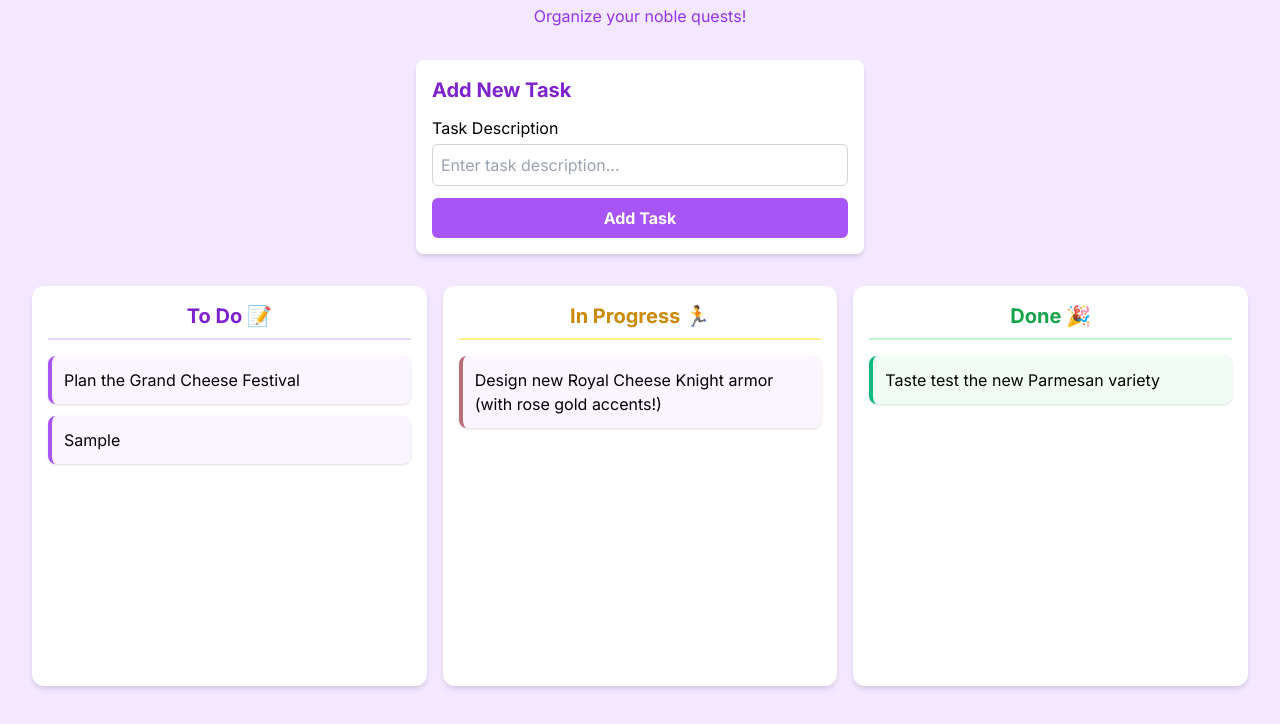
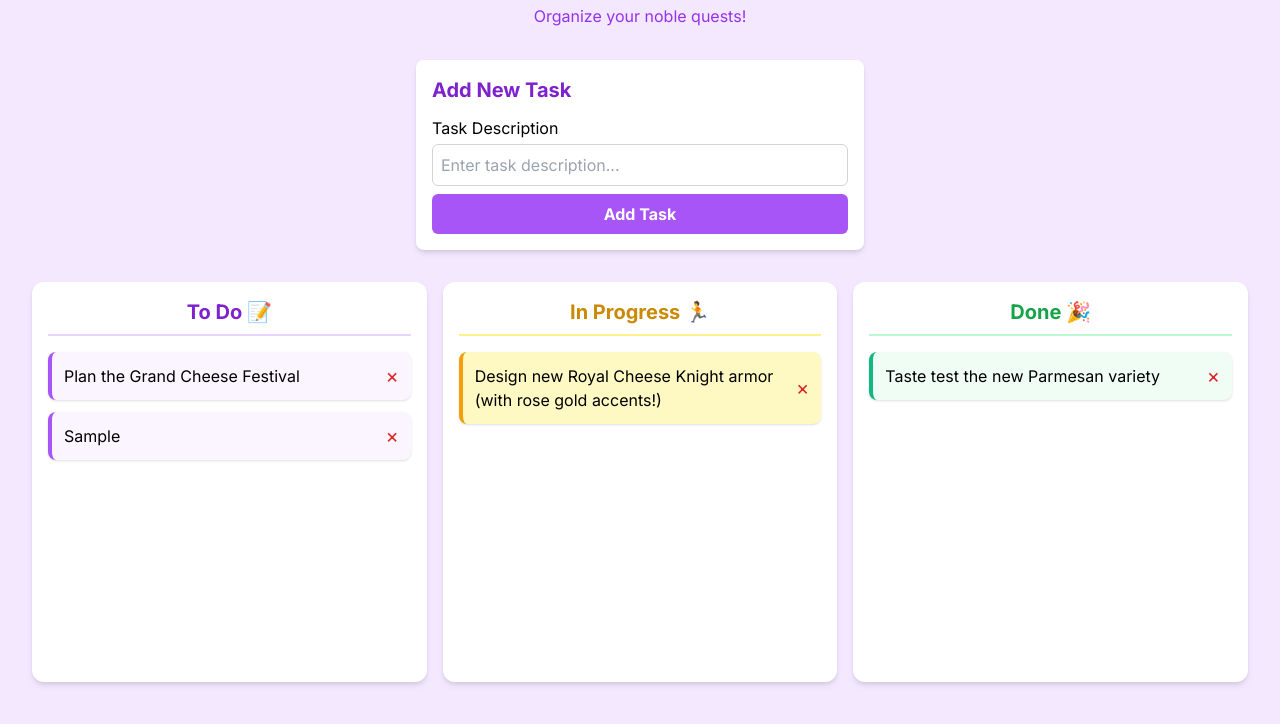
Before and after one commit to JStanoeva/kanban-task-tracker, a plain HTML site: page index.html in a window 1280 px wide. Both pictures are taken after typing "Sample" into the empty fields and a click on the button "Add Task". Shown: the part 76-800 px from the top of the page. Drawn offline with nearby package versions, Linux system fonts and the light colour scheme.

Commit message:
style: highlight in progress tasks

```diff
--- a/index.html
+++ b/index.html
@@ -16,39 +16,44 @@
         <p class="text-purple-600 mt-2">Organize your noble quests!</p>
     </header>
 
-    <div class="mb-8 p-4 bg-white rounded-lg shadow-md max-w-md mx-auto">
+    <form id="taskForm" class="mb-8 p-4 bg-white rounded-lg shadow-md max-w-md mx-auto">
         <h2 class="text-xl font-semibold mb-3 text-purple-700">Add New Task</h2>
         <label for="newTaskInput" class="block mb-1 font-medium">Task Description</label>
-        <input type="text" id="newTaskInput" placeholder="Enter task description..." class="w-full p-2 border border-gray-300 rounded-md mb-3 focus:outline-none focus:ring-2 focus:ring-purple-500">
-        <button id="addTaskBtn" class="w-full add-task-btn font-bold py-2 px-4 rounded-md">
+        <input type="text" id="newTaskInput" placeholder="Enter task description..." class="w-full p-2 border border-gray-300 rounded-md mb-2 focus:outline-none focus:ring-2 focus:ring-purple-500">
+        <p id="errorMsg" class="text-red-600 text-sm mb-2 hidden">Please enter a task description!</p>
+        <button id="addTaskBtn" class="w-full add-task-btn font-bold py-2 px-4 rounded-md" type="submit">
             Add Task
         </button>
-    </div>
+    </form>
+    <div id="liveRegion" class="sr-only" aria-live="polite"></div>
 
     <main class="kanban-board">
-        <section id="todo" class="kanban-column p-4">
+        <section id="todo" class="kanban-column p-4" aria-label="To Do">
             <h2 class="text-xl font-semibold mb-4 text-center text-purple-700 border-b-2 border-purple-200 pb-2">To Do 📝</h2>
-            <ul class="space-y-3 min-h-[50px]">
-                <li id="task-1" class="task-card p-3 shadow" draggable="true" role="listitem" aria-grabbed="false">
-                    Plan the Grand Cheese Festival
+            <ul class="space-y-3 min-h-[50px]" role="list">
+                <li id="task-1" class="task-card p-3 shadow flex justify-between items-center" draggable="true" role="listitem" aria-grabbed="false">
+                    <span class="task-text">Plan the Grand Cheese Festival</span>
+                    <button class="delete-btn text-red-600 ml-2" aria-label="Delete task">&times;</button>
                 </li>
             </ul>
         </section>
 
-        <section id="inprogress" class="kanban-column p-4">
+        <section id="inprogress" class="kanban-column inprogress-column p-4" aria-label="In Progress">
             <h2 class="text-xl font-semibold mb-4 text-center text-yellow-600 border-b-2 border-yellow-200 pb-2">In Progress 🏃</h2>
-            <ul class="space-y-3 min-h-[50px]">
-                 <li id="task-2" class="task-card p-3 shadow rose-gold-accent" draggable="true" role="listitem" aria-grabbed="false">
-                    Design new Royal Cheese Knight armor (with rose gold accents!)
+            <ul class="space-y-3 min-h-[50px]" role="list">
+                 <li id="task-2" class="task-card p-3 shadow flex justify-between items-center" draggable="true" role="listitem" aria-grabbed="false">
+                    <span class="task-text">Design new Royal Cheese Knight armor (with rose gold accents!)</span>
+                    <button class="delete-btn text-red-600 ml-2" aria-label="Delete task">&times;</button>
                 </li>
             </ul>
         </section>
 
-        <section id="done" class="kanban-column done-column p-4">
+        <section id="done" class="kanban-column done-column p-4" aria-label="Done">
             <h2 class="text-xl font-semibold mb-4 text-center text-green-600 border-b-2 border-green-200 pb-2">Done 🎉</h2>
-            <ul class="space-y-3 min-h-[50px]">
-                 <li id="task-3" class="task-card p-3 shadow" draggable="true" role="listitem" aria-grabbed="false">
-                    Taste test the new Parmesan variety
+            <ul class="space-y-3 min-h-[50px]" role="list">
+                 <li id="task-3" class="task-card p-3 shadow flex justify-between items-center" draggable="true" role="listitem" aria-grabbed="false">
+                    <span class="task-text">Taste test the new Parmesan variety</span>
+                    <button class="delete-btn text-red-600 ml-2" aria-label="Delete task">&times;</button>
                 </li>
             </ul>
         </section>
--- a/script.js
+++ b/script.js
@@ -1,37 +1,59 @@
 let taskIdCounter = 4; // Start counter after initial tasks
+const storageKey = 'kanbanTasks';
 
 // --- Task Adding ---
+const taskForm = document.getElementById('taskForm');
 const addTaskBtn = document.getElementById('addTaskBtn');
 const newTaskInput = document.getElementById('newTaskInput');
+const errorMsg = document.getElementById('errorMsg');
+const liveRegion = document.getElementById('liveRegion');
 const todoColumn = document.getElementById('todo').querySelector('.space-y-3'); // Task list container
 
-addTaskBtn.addEventListener('click', addTask);
-newTaskInput.addEventListener('keypress', function(e) {
-    if (e.key === 'Enter') {
-        addTask();
-    }
-});
+taskForm.addEventListener('submit', addTask);
 
-function addTask() {
+function addTask(e) {
+    e.preventDefault();
     const taskText = newTaskInput.value.trim();
     if (taskText === '') {
-        alert('Please enter a task description!'); // Simple validation
+        errorMsg.classList.remove('hidden');
         return;
     }
+    errorMsg.classList.add('hidden');
 
-    const newTask = document.createElement('li');
-    newTask.id = `task-${taskIdCounter++}`;
-    newTask.className = 'task-card p-3 shadow';
-    newTask.draggable = true;
-    newTask.setAttribute('role', 'listitem');
-    newTask.setAttribute('aria-grabbed', 'false');
-    newTask.textContent = taskText;
-    newTask.addEventListener('dragstart', drag);
-
+    const newTask = createTaskElement(`task-${taskIdCounter++}`, taskText);
     todoColumn.appendChild(newTask); // Add to the 'To Do' column's task container
     newTask.classList.add('task-moving');
     setTimeout(() => newTask.classList.remove('task-moving'), 300);
-    newTaskInput.value = ''; // Clear input field
+
+    liveRegion.textContent = `Added task: ${taskText}`;
+    newTaskInput.value = '';
+    saveTasks();
+}
+
+function createTaskElement(id, text) {
+    const li = document.createElement('li');
+    li.id = id;
+    li.className = 'task-card p-3 shadow flex justify-between items-center';
+    li.draggable = true;
+    li.setAttribute('role', 'listitem');
+    li.setAttribute('aria-grabbed', 'false');
+
+    const span = document.createElement('span');
+    span.className = 'task-text';
+    span.textContent = text;
+
+    const delBtn = document.createElement('button');
+    delBtn.className = 'delete-btn text-red-600 ml-2';
+    delBtn.setAttribute('aria-label', 'Delete task');
+    delBtn.innerHTML = '&times;';
+    delBtn.addEventListener('click', () => {
+        li.remove();
+        saveTasks();
+    });
+
+    li.appendChild(span);
+    li.appendChild(delBtn);
+    return li;
 }
 
 
@@ -61,7 +83,7 @@ function drop(ev) {
     const data = ev.dataTransfer.getData("text/plain");
     const draggedElement = document.getElementById(data);
     const dropTargetColumn = ev.currentTarget; // The column div
-    const dropTargetTasksContainer = dropTargetColumn.querySelector('.space-y-3'); // The div holding tasks
+    const dropTargetTasksContainer = dropTargetColumn.querySelector('.space-y-3');
 
     // Ensure we are dropping onto a valid column and not onto a task card itself directly
     if (dropTargetColumn.classList.contains('kanban-column') && draggedElement) {
@@ -69,7 +91,7 @@ function drop(ev) {
         dropTargetColumn.classList.remove('drag-over');
 
         // Check if the task is being moved *to* the 'Done' column
-        const isMovingToDone = dropTargetColumn.id === 'done' && draggedElement.parentElement.parentElement.id !== 'done';
+        const isMovingToDone = dropTargetColumn.id === 'done' && draggedElement.closest('section').id !== 'done';
 
         // Append the dragged element to the tasks container within the target column
         dropTargetTasksContainer.appendChild(draggedElement);
@@ -80,6 +102,8 @@ function drop(ev) {
         if (isMovingToDone) {
             triggerConfetti();
         }
+        liveRegion.textContent = `Moved task to ${dropTargetColumn.id}`;
+        saveTasks();
     }
 
      // Clean up dragging class regardless of where it was dropped
@@ -115,16 +139,48 @@ function triggerConfetti() {
 }
 
 // --- Initial Setup ---
-// Add dragstart listeners to initially loaded tasks
-document.querySelectorAll('.task-card').forEach(card => {
-    card.addEventListener('dragstart', drag);
-    card.setAttribute('role', 'listitem');
-    card.setAttribute('aria-grabbed', 'false');
-});
+function attachColumnEvents() {
+    document.querySelectorAll('.kanban-column').forEach(column => {
+        column.addEventListener('dragover', allowDrop);
+        column.addEventListener('drop', drop);
+        column.addEventListener('dragleave', dragLeave);
+        column.querySelector('.space-y-3').addEventListener('dragstart', e => {
+            if (e.target.classList.contains('task-card')) {
+                drag(e);
+            }
+        });
+    });
+}
 
-// Attach drag events to kanban columns
-document.querySelectorAll('.kanban-column').forEach(column => {
-    column.addEventListener('dragover', allowDrop);
-    column.addEventListener('drop', drop);
-    column.addEventListener('dragleave', dragLeave);
-});
+function loadTasks() {
+    const saved = localStorage.getItem(storageKey);
+    if (!saved) return false;
+    const board = JSON.parse(saved);
+    Object.keys(board).forEach(columnId => {
+        const container = document.querySelector(`#${columnId} .space-y-3`);
+        container.innerHTML = '';
+        board[columnId].forEach(task => {
+            const li = createTaskElement(task.id, task.text);
+            container.appendChild(li);
+            const num = parseInt(task.id.split('-')[1]);
+            if (num >= taskIdCounter) taskIdCounter = num + 1;
+        });
+    });
+}
+
+function saveTasks() {
+    const board = { todo: [], inprogress: [], done: [] };
+    document.querySelectorAll('.kanban-column').forEach(section => {
+        const columnId = section.id;
+        section.querySelectorAll('.task-card').forEach(li => {
+            const text = li.querySelector('.task-text').textContent;
+            board[columnId].push({ id: li.id, text });
+        });
+    });
+    localStorage.setItem(storageKey, JSON.stringify(board));
+}
+
+attachColumnEvents();
+if (!loadTasks()) {
+    saveTasks();
+}
--- a/style.css
+++ b/style.css
@@ -6,6 +6,8 @@
     --primary-purple: #a855f7;
     --purple-hover: #9333ea;
     --drag-over-bg: #e9d5ff;
+    --progress-yellow: #f59e0b;
+    --progress-yellow-bg: #fef9c3;
     --rose-gold: #B76E79;
     --done-green: #10b981;
     --done-green-bg: #f0fdf4;
@@ -20,9 +22,13 @@ body {
     background-color: var(--white); /* White columns */
     border-radius: 0.75rem; /* Rounded corners for columns */
     box-shadow: 0 4px 6px -1px rgba(0, 0, 0, 0.1), 0 2px 4px -1px rgba(0, 0, 0, 0.06); /* Soft shadow */
+    overflow-y: auto; /* Scroll if content exceeds height */
     transition: background-color 0.2s ease-in-out;
 }
 .task-card {
+    display: flex;
+    justify-content: space-between;
+    align-items: center;
     cursor: grab; /* Indicate draggable */
     transition: transform 0.2s ease, box-shadow 0.2s ease;
     background-color: var(--card-light-purple); /* Very light purple cards */
@@ -53,6 +59,17 @@ body {
 .drag-over {
     background-color: var(--drag-over-bg); /* Highlight column when dragging over */
     border: 2px dashed var(--primary-purple); /* Dashed border */
+    transition: background-color 0.2s ease, border-color 0.2s ease;
+}
+
+/* Delete button inside tasks */
+.delete-btn {
+    font-size: 1.25rem;
+    line-height: 1;
+    transition: color 0.2s ease;
+}
+.delete-btn:hover {
+    color: #c53030;
 }
 /* Custom button style */
 .add-task-btn {
@@ -63,9 +80,9 @@ body {
 .add-task-btn:hover {
     background-color: var(--purple-hover); /* Darker purple on hover */
 }
-/* Rose gold accent (can be applied selectively) */
-.rose-gold-accent {
-    border-color: var(--rose-gold); /* A simple rose gold like color */
+.inprogress-column .task-card {
+    border-left-color: var(--progress-yellow);
+    background-color: var(--progress-yellow-bg);
 }
 .done-column .task-card {
      border-left-color: var(--done-green); /* Green border for done tasks */
```
